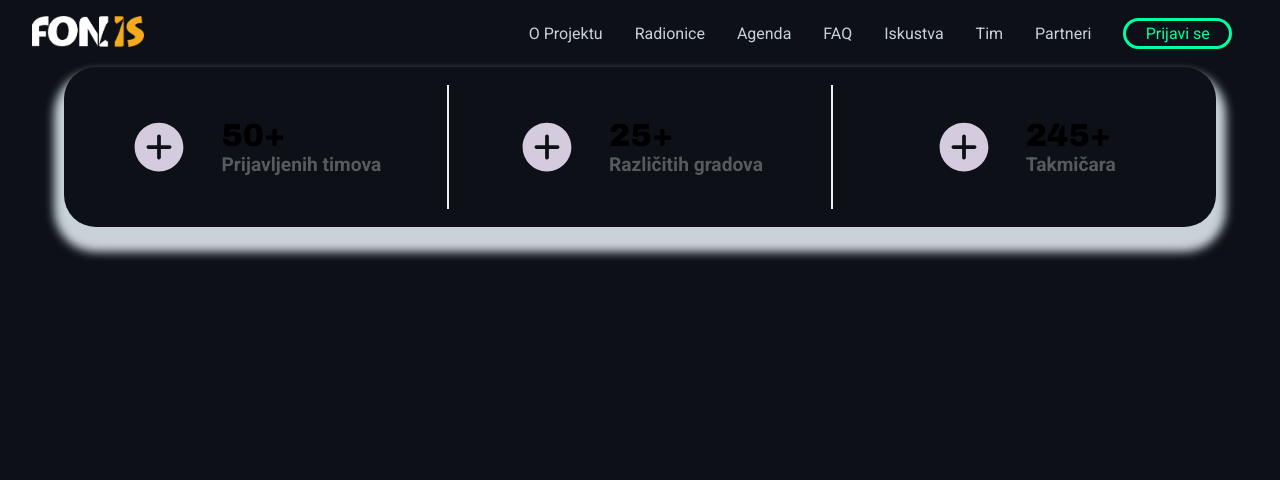
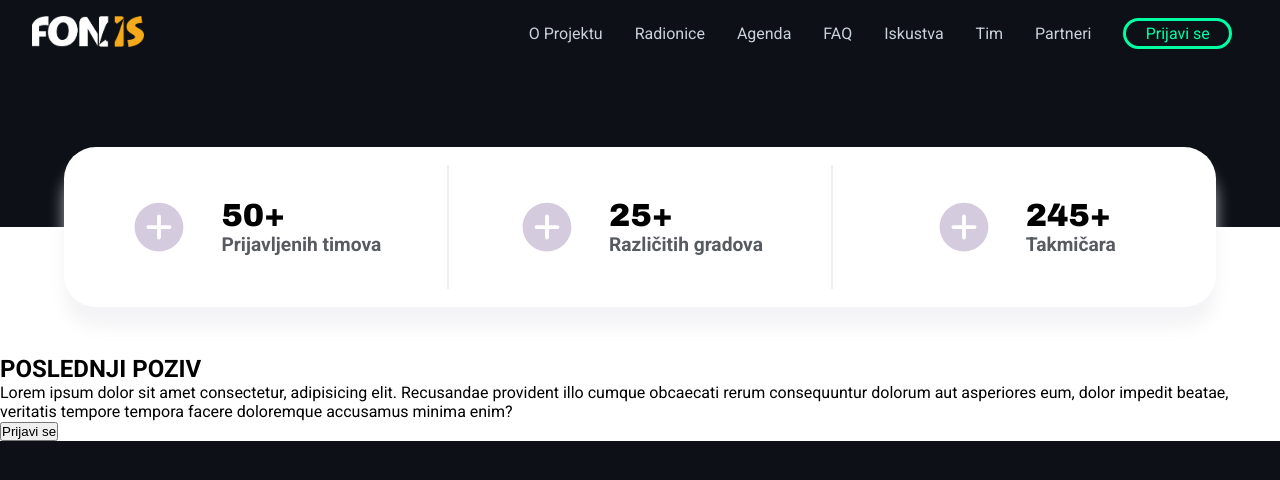
Before and after one commit to StefanJo3107/HZS-4.0-Site, a React (Create React App) app: page / in a window 1280 px wide. Shown: the top 480 px of the page. Built offline with nearby package versions, Linux system fonts and the light colour scheme.

Commit message:
Zapocet deo sa podsetnikom

```diff
--- a/src/Components/PodsetnikPrijave/PodsetnikPrijave.jsx
+++ b/src/Components/PodsetnikPrijave/PodsetnikPrijave.jsx
@@ -1,12 +1,26 @@
 import React from "react";
 import Statistika from "./Statistika";
 import "./PodsetnikPrijave.scss";
+import Button from "../Utilities/Button.jsx";
 
 const PodsetnikPrijave = () => {
     return (
-        <div className="podsetnik">
-            <Statistika />
-        </div>
+        <>
+            <div className="podsetnik">
+                <Statistika />
+                <div className="podsetnik-prijave">
+                    <h2>POSLEDNJI POZIV</h2>
+                    <p>
+                        Lorem ipsum dolor sit amet consectetur, adipisicing
+                        elit. Recusandae provident illo cumque obcaecati rerum
+                        consequuntur dolorum aut asperiores eum, dolor impedit
+                        beatae, veritatis tempore tempora facere doloremque
+                        accusamus minima enim?
+                    </p>
+                    <Button />
+                </div>
+            </div>
+        </>
     );
 };
 
--- a/src/Components/PodsetnikPrijave/PodsetnikPrijave.scss
+++ b/src/Components/PodsetnikPrijave/PodsetnikPrijave.scss
@@ -1,13 +1,20 @@
 @import "../../global.scss";
 
 .podsetnik {
-    @include box-center(row, center);
+    @include box-center(column, center);
+
+    .podsetnik-prijave {
+        background-color: $pozadina_bela;
+        padding-top: 8rem;
+    }
 }
 
 .statistika {
+    background-color: $pozadina_bela;
     @include box-center(row, space-between);
+    transform: translateY(50%);
     border-radius: 2rem;
-    box-shadow: 0px 15px 10px 10px $tekst_tamna;
+    box-shadow: 0px 20px 15px 0px #eeeff2a8;
     width: 90%;
     min-height: 10rem;
 
--- /dev/null
+++ b/src/Components/Utilities/Button.jsx
@@ -0,0 +1,7 @@
+import React from "react";
+
+const Button = () => {
+    return <button>Prijavi se</button>;
+};
+
+export default Button;
```
